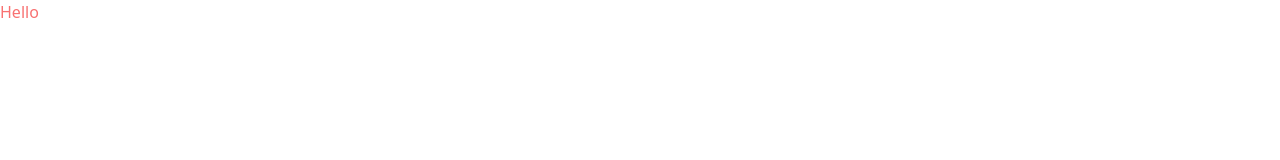
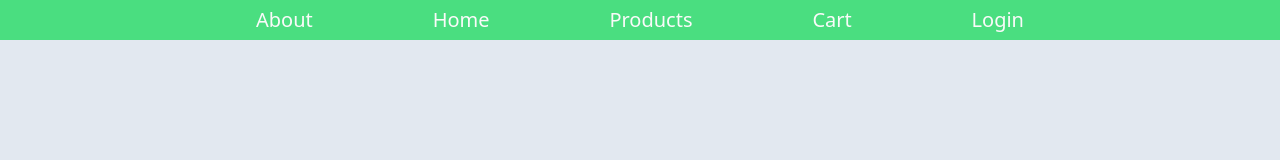
Before and after one commit to jplante01/tailwind_explorations, a website built with Vite: page index.html in a window 1280 px wide. Built offline with nearby package versions, Linux system fonts and the light colour scheme.

Commit message:
Create Navbar

```diff
--- a/index.html
+++ b/index.html
@@ -6,9 +6,18 @@
     <link rel="stylesheet" href="/src/style.css">
     <title>Vite App</title>
   </head>
-  <body>
-    <div>
-      <span class="text-red-400">Hello</span>
+  <body class="min-h-screen flex flex-col bg-slate-200">
+    <div class="bg-green-400">
+      <div class="mx-64">
+        <ul class="flex justify-between">
+          <li class="text-stone-50 text-xl leading-10">About</li>
+          <li class="text-stone-50 text-xl leading-10">Home</li>
+          <li class="text-stone-50 text-xl leading-10">Products</li>
+          <li class="text-stone-50 text-xl leading-10">Cart</li>
+          <li class="text-stone-50 text-xl leading-10">Login</li>
+        </ul>
+      </div>
     </div>
+
   </body>
 </html>
```
